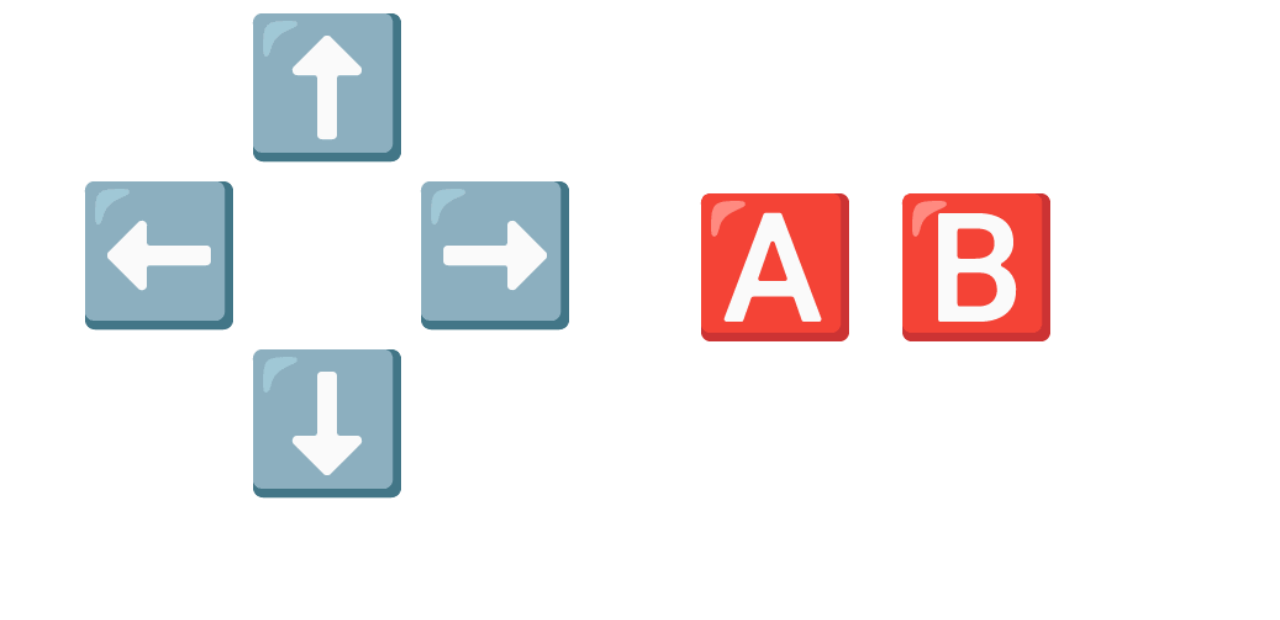
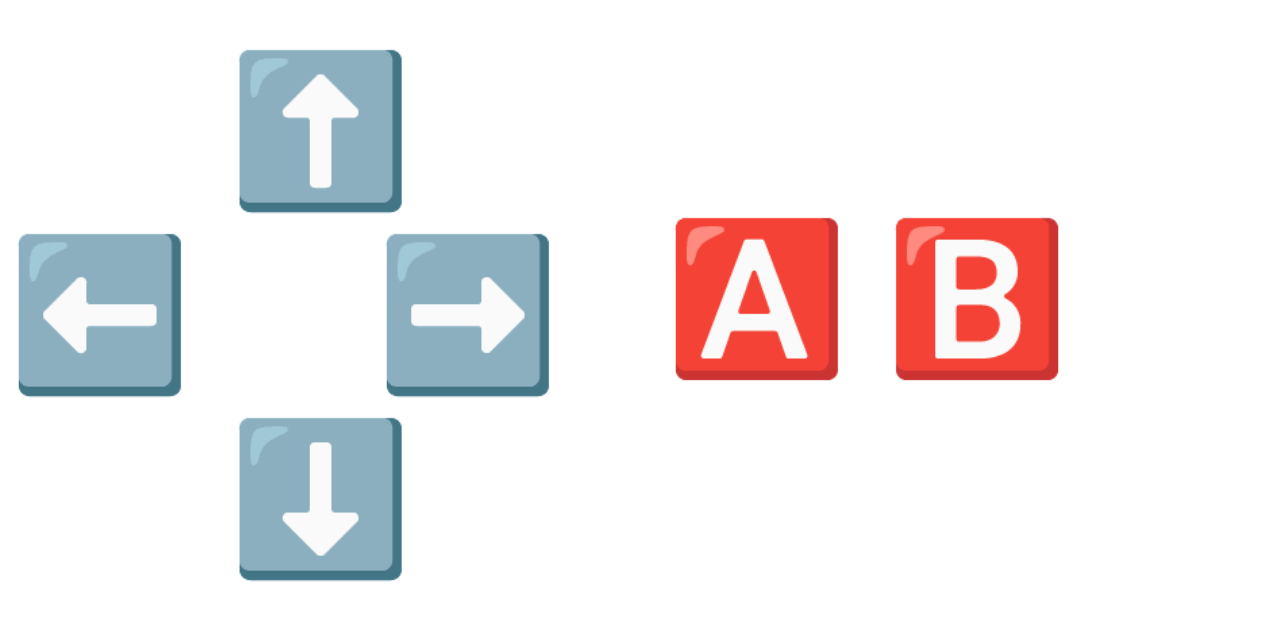
Before and after one commit to zalo/ctrl.js, a plain HTML site: page index.html in a window 1280 px wide. Drawn offline with Linux system fonts and the light colour scheme.

Commit message:
A couple more modifications...

```diff
--- a/index.html
+++ b/index.html
@@ -4,17 +4,17 @@
   </head>
 
   <body style="overflow: hidden; height: 100%; width: 100%; position: fixed;">
-    <div style="font-size: 10.5vw;">
+    <div style="font-size: 11.5vw;">
       <div style="display: grid; height:3em;">
         <div style="grid-column: 1; border: 1px solid white;">
             <div style="text-align:center;">
-              <font style="position:absolute; left: 0.5em;  top:1.25em;">⬅️</font>
-              <font style="position:absolute; left: 1.75em; top:0"      >⬆️</font>
-              <font style="position:absolute; left: 1.75em; top:2.5em;" >⬇️</font>
-              <font style="position:absolute; left: 3.0em;  top:1.25em;">➡️</font>
+              <font style="position:absolute; left: 0.0em;  top:1.5em;">⬅️</font>
+              <font style="position:absolute; left: 1.5em; top:0.25em"      >⬆️</font>
+              <font style="position:absolute; left: 1.5em; top:2.75em;" >⬇️</font>
+              <font style="position:absolute; left: 2.5em;  top:1.5em;">➡️</font>
             </div>
         </div>
-        <div style="grid-column: 2;  line-height: 3.85em; border: 1px solid white;">
+        <div style="grid-column: 2;  line-height: 3.95em; border: 1px solid white;">
           <div style="text-align:center;">
             <font>🅰️ 🅱️</font>
           </div>
```
